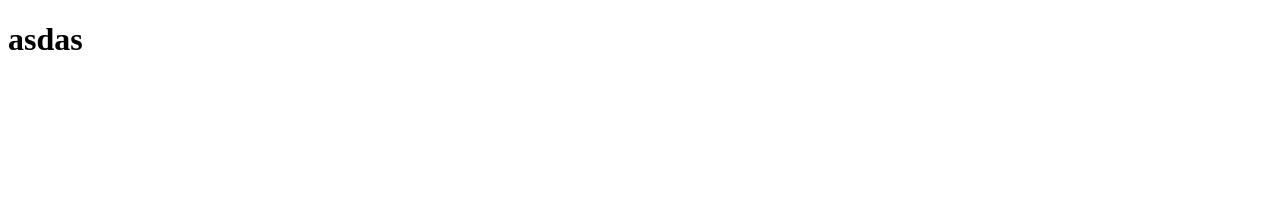
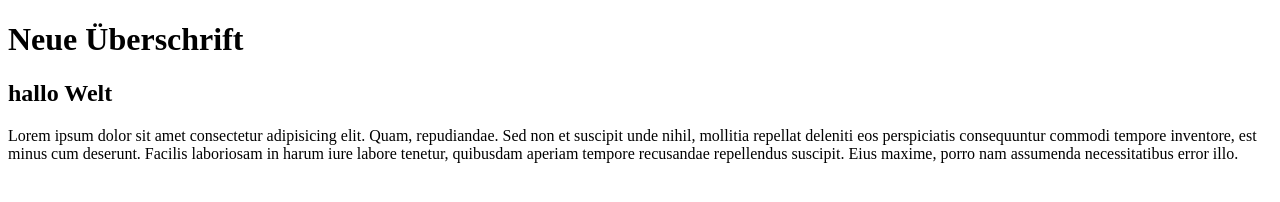
Before and after one commit to huypfui/Git-Hub-Training, a plain HTML site: page index.html in a window 1280 px wide. Drawn offline with Linux system fonts and the light colour scheme.

Commit message:
feature update

```diff
--- a/index.html
+++ b/index.html
@@ -7,7 +7,9 @@
     <title>Git-Hub-Training</title>
 </head>
 <body>
-    <h1>asdas</h1>
+    <h1>Neue Überschrift</h1>
+    <h2>hallo Welt</h2>
 
+    <p>Lorem ipsum dolor sit amet consectetur adipisicing elit. Quam, repudiandae. Sed non et suscipit unde nihil, mollitia repellat deleniti eos perspiciatis consequuntur commodi tempore inventore, est minus cum deserunt. Facilis laboriosam in harum iure labore tenetur, quibusdam aperiam tempore recusandae repellendus suscipit. Eius maxime, porro nam assumenda necessitatibus error illo.</p>
 </body>
 </html>
```
